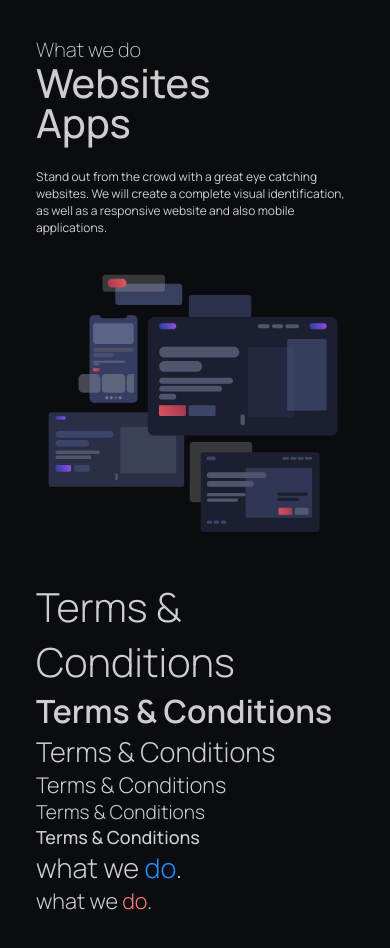
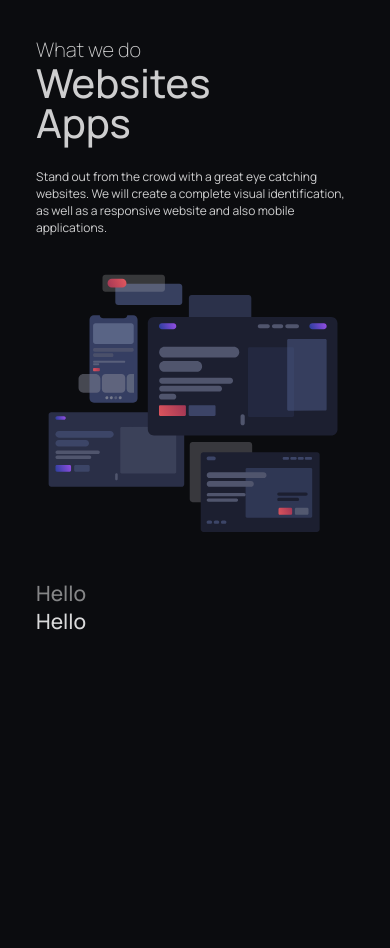
Before and after one commit to pranaydarmapuri/void, a Next.js app: page / in a window 390 px wide. Shown: the top 948 px of the page. After the commit the page ends 844 px from the top, so only its background shows below. Built offline with nearby package versions, Linux system fonts and the light colour scheme.

Commit message:
improved text component

```diff
--- a/components/hero-section/index.tsx
+++ b/components/hero-section/index.tsx
@@ -8,14 +8,8 @@ const HeroSection = () => {
     <div className={css.hero_container}>
       <IntroSection />
       <HeroIllustration />
-      <Text.title>Terms & Conditions</Text.title>
-      <Text.heading>Terms & Conditions</Text.heading>
-      <Text.heading2>Terms & Conditions</Text.heading2>
-      <Text.heading3>Terms & Conditions</Text.heading3>
-      <Text.heading4>Terms & Conditions</Text.heading4>
-      <Text.heading5>Terms & Conditions</Text.heading5>
-      <Text.heading2>what we <Text.primary>do</Text.primary>.</Text.heading2>
-      <Text.heading3>what we <Text.secondary>do</Text.secondary>.</Text.heading3>
+      <Text color="text-secondary" tag="heading5">Hello</Text>
+      <Text color="text-primary" tag="heading5">Hello</Text>
     </div>
   )
 }
--- a/components/ui-elements/Text/index.tsx
+++ b/components/ui-elements/Text/index.tsx
@@ -1,56 +1,72 @@
-import { ComponentProps, ReactNode } from 'react'
+import { ComponentProps, ElementType, ReactNode } from 'react'
 import css from './text-stylesheet.module.css'
 
-type textType = { children: ReactNode }
+type textType<E extends ElementType> = {
+  children: ReactNode,
+  color?: 'primary' | 'secondary' | 'text-primary' | 'text-secondary' | 'muted',
+  tag?: 'title' | 'heading1' | 'heading2' | 'heading3' | 'heading4' | 'heading5' | 'paragraph' | 'span'
+}
 
-const Title = ({ children, className, ...rest }: textType & ComponentProps<'h1'>) => (
-  <h1 className={`${css.title} ${className}`} {...rest} >{children}</h1>
-)
+type TextProps<E extends ElementType> = textType<E> & Omit<ComponentProps<E>, keyof textType<E>>
 
-const Heading = ({ children, className, ...rest }: textType & ComponentProps<'h2'>) => (
-  <h2 className={`${css.heading} ${className}`} {...rest} >{children}</h2>
-)
+type componentType = {
+  title: {
+    type: 'h1'
+    className: string
+  },
+  heading1: {
+    type: 'h2'
+    className: string
+  },
+  heading2: {
+    type: 'h3'
+    className: string
+  },
+  heading3: {
+    type: 'h4'
+    className: string
+  },
+  heading4: {
+    type: 'h5'
+    className: string
+  },
+  heading5: {
+    type: 'h6'
+    className: string
+  },
+  paragraph: {
+    type: 'p'
+    className: string
+  }
+  span: {
+    type: 'span'
+    className: string
+  }
+}
 
-const Heading2 = ({ children, className, ...rest }: textType & ComponentProps<'h3'>) => (
-  <h3 className={`${css.heading2} ${className}`} {...rest} >{children}</h3>
-)
-
-const Heading3 = ({ children, className, ...rest }: textType & ComponentProps<'h4'>) => (
-  <h4 className={`${css.heading3} ${className}`} {...rest} >{children}</h4>
-)
-
-const Heading4 = ({ children, className, ...rest }: textType & ComponentProps<'h5'>) => (
-  <h5 className={`${css.heading4} ${className}`} {...rest} >{children}</h5>
-)
-
-const Heading5 = ({ children, className, ...rest }: textType & ComponentProps<'h6'>) => (
-  <h6 className={`${css.heading5} ${className}`} {...rest} >{children}</h6>
-)
-
-const Paragraph = ({ children, className, ...rest }: textType & ComponentProps<'p'>) => (
-  <p className={`${css.title} ${className}`} {...rest} >{children}</p>
-)
-
-const TextPrimary = ({ children, className, ...rest }: textType & ComponentProps<'span'>) => (
-  <span className={`${css.text_primary} ${className}`} {...rest} >{children}</span>
-)
-
-const TextSecondary = ({ children, className, ...rest }: textType & ComponentProps<'span'>) => (
-  <span className={`${css.text_secondary} ${className}`} {...rest} >{children}</span>
-)
+const Component: componentType = {
+  title: { type: 'h1', className: css.title },
+  heading1: { type: 'h2', className: css.heading1 },
+  heading2: { type: 'h3', className: css.heading2 },
+  heading3: { type: 'h4', className: css.heading3 },
+  heading4: { type: 'h5', className: css.heading4 },
+  heading5: { type: 'h6', className: css.heading5 },
+  paragraph: { type: 'p', className: css.paragraph },
+  span: { type: 'span', className: '' },
+}
 
 
+const Text = <E extends ElementType = 'span'>({
+  children, color = 'text-primary', tag = 'span', className, ...rest
+}: TextProps<E>) => {
 
-const Text = {
-  title: Title,
-  heading: Heading,
-  heading2: Heading2,
-  heading3: Heading3,
-  heading4: Heading4,
-  heading5: Heading5,
-  paragraph: Paragraph,
-  primary: TextPrimary,
-  secondary: TextSecondary,
+  const Tag = Component[tag]
+
+  return (
+    <Tag.type className={`${Component[tag].className} ${css[color]} ${className}`} {...rest}>
+      {children}
+    </Tag.type >
+  )
+
 }
-
 export default Text;
--- a/components/ui-elements/Text/text-stylesheet.module.css
+++ b/components/ui-elements/Text/text-stylesheet.module.css
@@ -10,30 +10,38 @@
 
 .heading2 {
   font-weight: 300;
-  font-size: clamp(2.72rem, 6.8vw, 6.8rem);
+  font-size: clamp(3.4rem, 6.8vw, 6.8rem);
 }
 
 .heading3 {
   font-weight: 300;
-  font-size: clamp(2.16rem, 5.4vw, 5.4rem);
+  font-size: clamp(2.7rem, 5.4vw, 5.4rem);
 }
 
 .heading4 {
   font-weight: 300;
-  font-size: clamp(1.92rem, 4.8vw, 4.8rem);
+  font-size: clamp(2.4rem, 4.8vw, 4.8rem);
 }
 
 .heading5 {
   font-weight: 500;
-  font-size: clamp(1.8rem, 4.2vw, 4.2rem);
+  font-size: clamp(2.1rem, 4.2vw, 4.2rem);
 }
 
-.text_primary {
-  font: inherit;
+.primary {
   color: var(--accent-color);
 }
 
-.text_secondary {
-  font: inherit;
+.secondary {
   color: var(--peach-color);
 }
+
+.text-primary {
+  color: rgba(255, 255, 255, 0.85);
+}
+
+.text-secondary {
+  color: rgba(255, 255, 255, 0.5);
+}
+
+/* color?: 'primary' | 'secondary' | 'text-primary' | 'text-secondary' | 'muted', */
```
